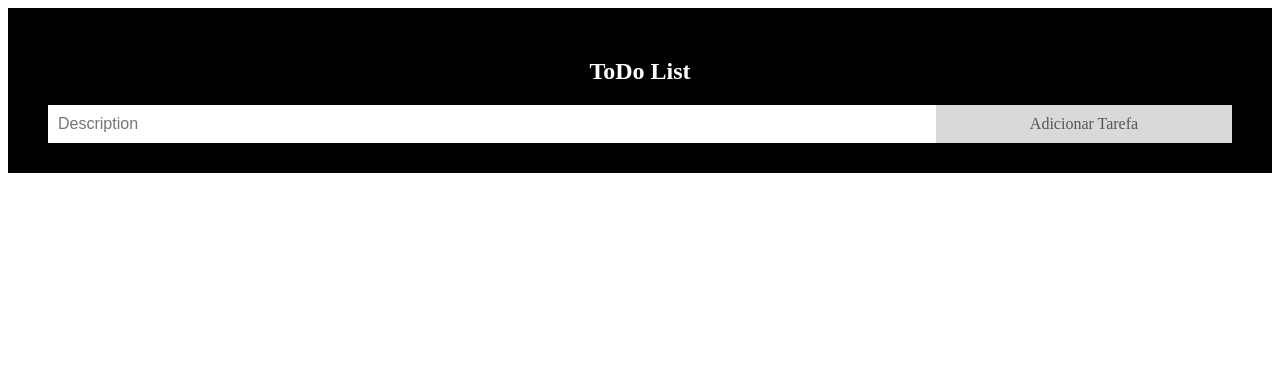
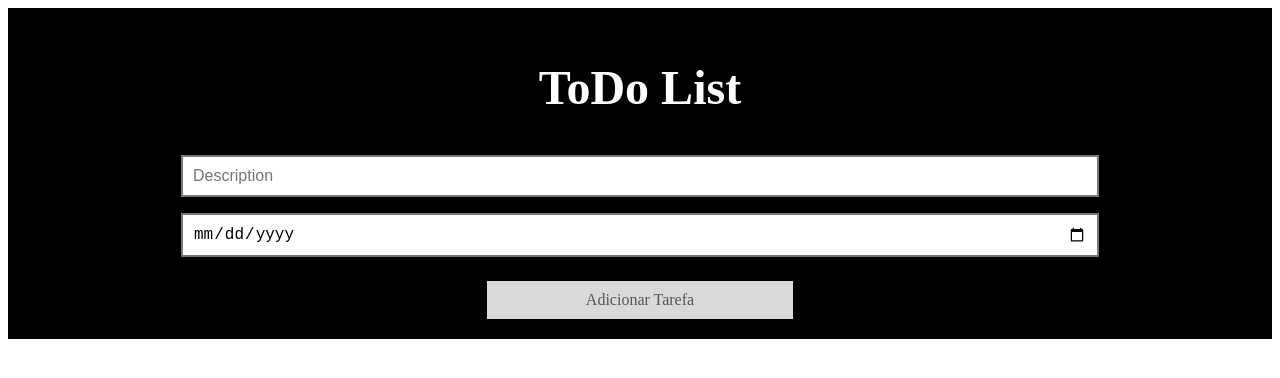
Before and after one commit to Thekote/ToDo-List42, a plain HTML site: page index.html in a window 1280 px wide. Both pictures are taken after a click on the element "Adicionar Tarefa". Drawn offline with Linux system fonts and the light colour scheme.

Commit message:
Feat/storage (#6)
* Added deadline for toDo

* Code prep for localStorage

* CSS and Html Updates, Storage tests

```diff
--- a/index.html
+++ b/index.html
@@ -11,9 +11,10 @@
 </head>
 
 <body>
-    <div id="todo" class="header">
-        <h2>ToDo List</h2>
+    <div id="todo" class="container">
+        <h1>ToDo List</h1>
         <input type="text" id="description" placeholder="Description">
+        <input type="date" name="deadline" id="dueDate">
         <span onclick="newToDo()" class="addBtn">Adicionar Tarefa</span>
     </div>
 
--- a/js/js.js
+++ b/js/js.js
@@ -1,16 +1,33 @@
+let todos = [];
+const todo = {
+    description: "",
+    dueDate: ""
+}
+
+
 // Create a new toDo
 
 function newToDo() {
-    var li = document.createElement("li");
-    var inputValue = document.getElementById("description").value;
-    var t = document.createTextNode(inputValue);
-    li.appendChild(t);
-    if (inputValue === '') {
-        alert("Descrição não pode ser vazia!!");
+    todo.description = document.getElementById("description").value;
+    todo.dueDate = document.getElementById("dueDate").value;
+
+    if (todo.description === '' || todo.dueDate === '') {
+        alert("Descrição ou Deadline não podem ser vazios!!");
     } else {
+        var li = document.createElement("li");
+        document.createTextNode(JSON.stringify(todo));
+        li.append(todo.description, todo.dueDate);
         document.getElementById("todoList").appendChild(li);
+        todos.push(todo);
+        window.localStorage.setItem('todos', JSON.stringify(todos));
+
     }
+
+    console.log(todos);
+
+    // Clear ToDo Form Fields
     document.getElementById("description").value = "";
+    document.getElementById("dueDate").value = "";
 
     var span = document.createElement("SPAN");
     var txt = document.createTextNode("\u00D7");
@@ -24,6 +41,7 @@ function newToDo() {
             div.style.display = "none";
         }
     }
+
 }
 
 
--- a/styles/styles.css
+++ b/styles/styles.css
@@ -37,7 +37,7 @@
 
   /* When clicked on, add a background color and strike out text */
   ul li.checked {
-    background: #888;
+    background: rgb(9, 165, 17);
     color: #fff;
     text-decoration: line-through;
   }
@@ -70,11 +70,13 @@
   }
 
   /* Style the header */
-  .header {
+  .container {
     background-color: #000000;
-    padding: 30px 40px;
-    color: white;
-    text-align: center;
+    min-width: 700px;
+    display: flex;
+    flex-direction: column;
+    align-items: center;
+    padding: 20px;
   }
 
   /* Clear floats after the header */
@@ -86,13 +88,18 @@
 
   /* Style the input */
   input {
-    margin: 0;
-    border: none;
+    margin: 0.5rem;
+    border-style: solid;
     border-radius: 0;
     width: 75%;
     padding: 10px;
     float: left;
     font-size: 16px;
+  }
+
+  h1 {
+    color: #fff;
+    font-size: 3rem;
   }
 
   /* Style the "Add" button */
@@ -107,8 +114,9 @@
     cursor: pointer;
     transition: 0.3s;
     border-radius: 0;
+    margin-top: 1rem;
   }
 
   .addBtn:hover {
-    background-color: #4CAF50;
+    background-color: rgb(9, 165, 17);
   }
```
